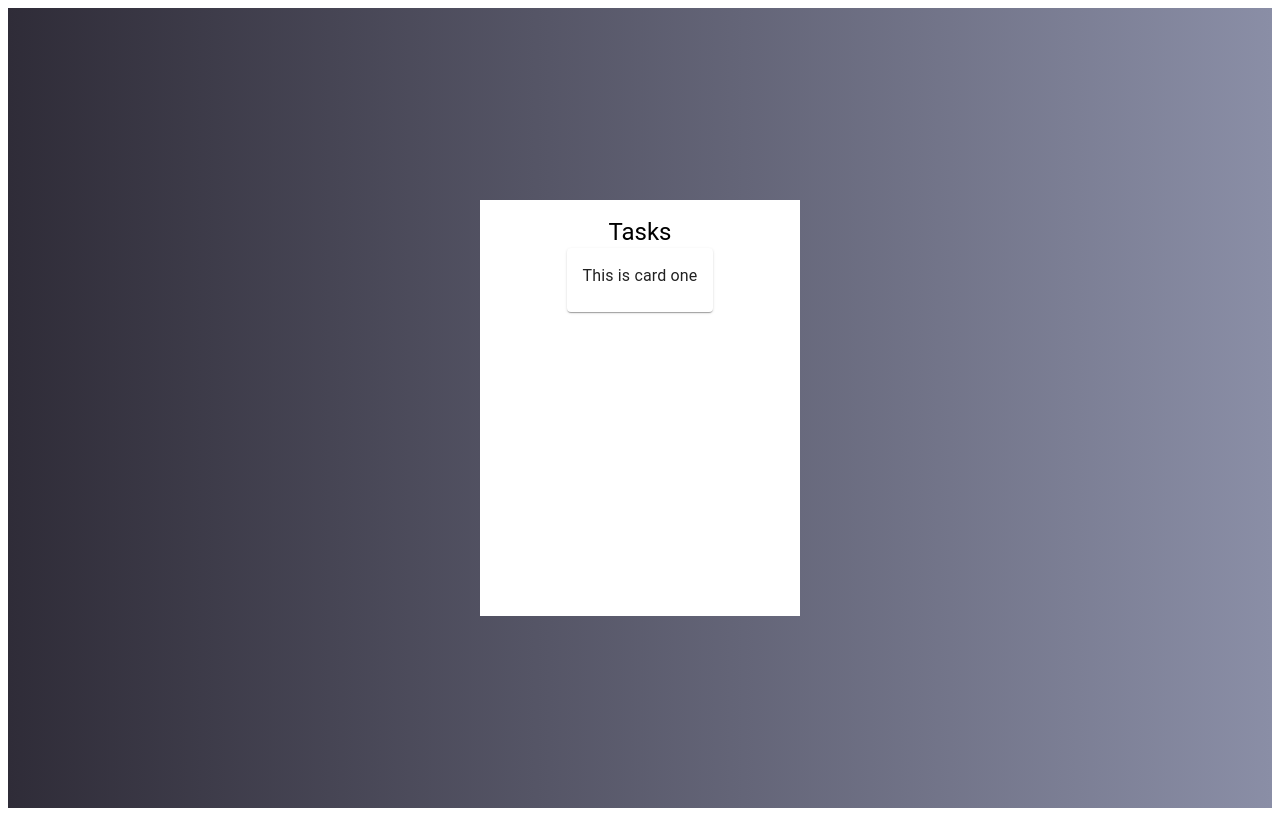
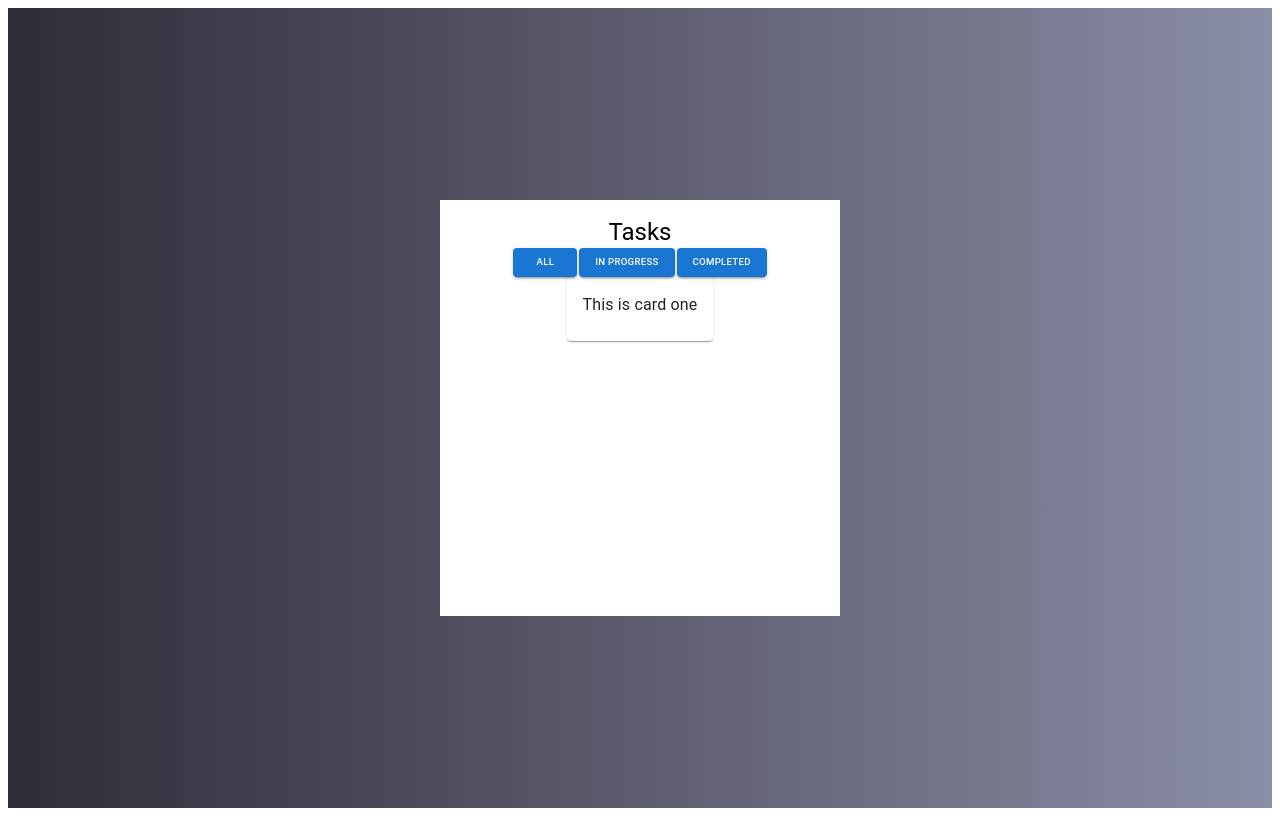
Before and after one commit to LENAhello/todoListReact, a React (Vite) app: page / in a window 1280 px wide. Built offline with nearby package versions, Linux system fonts and the light colour scheme.

Commit message:
adding buttons group and some styling

```diff
--- a/src/App.jsx
+++ b/src/App.jsx
@@ -9,6 +9,7 @@ function App() {
     justifyContent: 'center',
     alignItems: 'center',
     height: '100vh',
+    width: '100%',
     backgroundImage: 'linear-gradient(to right, #2F2C38, #8A8EA6)'
   }
 
--- a/src/components/TodoPage.jsx
+++ b/src/components/TodoPage.jsx
@@ -1,5 +1,5 @@
 import React from 'react';
-import { Box, Container, Typography } from '@mui/material';
+import { Box, Container, Typography, ButtonGroup, Button } from '@mui/material';
 import TaskPage from './TaskPage';
 
 function TodoPage() {
@@ -8,11 +8,21 @@ function TodoPage() {
         box : {
             bgcolor: 'white',
             height: '50vh',
-            width: '20rem',
+            width: '400px',
             display: 'flex',
             flexDirection: 'column',
             alignItems: 'center',
             paddingTop: '1rem'
+        },
+        buttonGroup : {
+            width : '75%',
+            gap: '2px',
+            display: 'flex',
+            alignItems: 'center',
+            justifyContent: 'center'
+        },
+        button : {
+            fontSize : '0.6rem',
         }
     }
 
@@ -21,6 +31,11 @@ function TodoPage() {
         <Container maxWidth='sm'>
             <Box sx={styles.box}>
                 <Typography variant='h5'>Tasks</Typography>
+                <Box sx={styles.buttonGroup}>
+                    <Button sx={styles.button} variant='contained'>All</Button>
+                    <Button sx={styles.button} variant='contained'>In progress</Button>
+                    <Button sx={styles.button} variant='contained'>Completed</Button>
+                </Box>
                 <Box>
                     <TaskPage/>
                 </Box>
```
